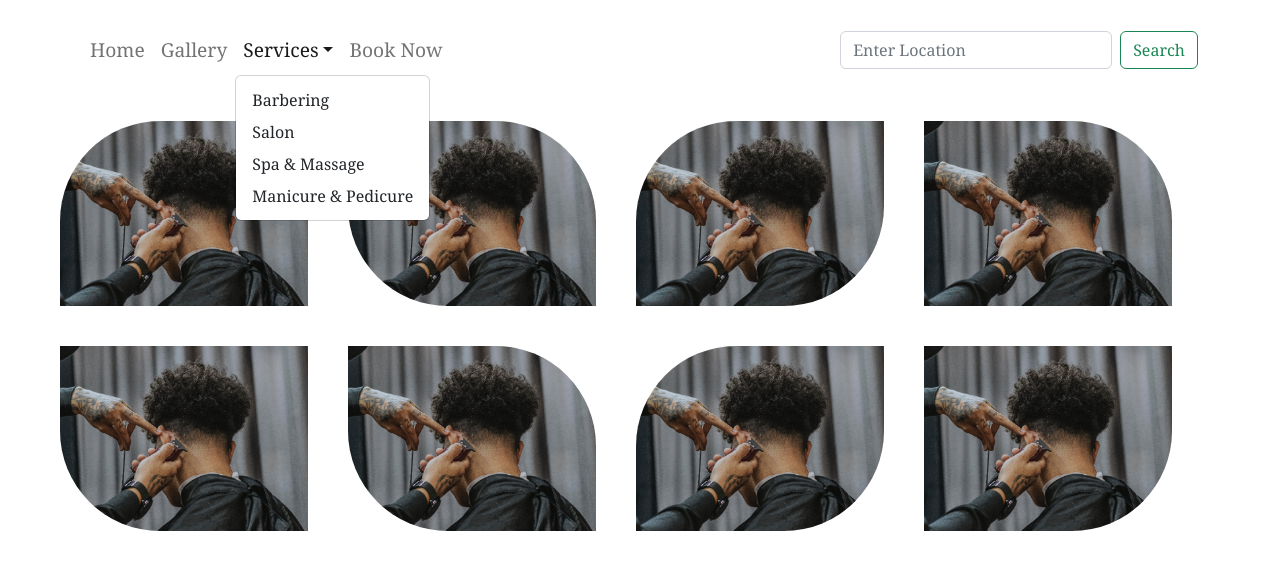
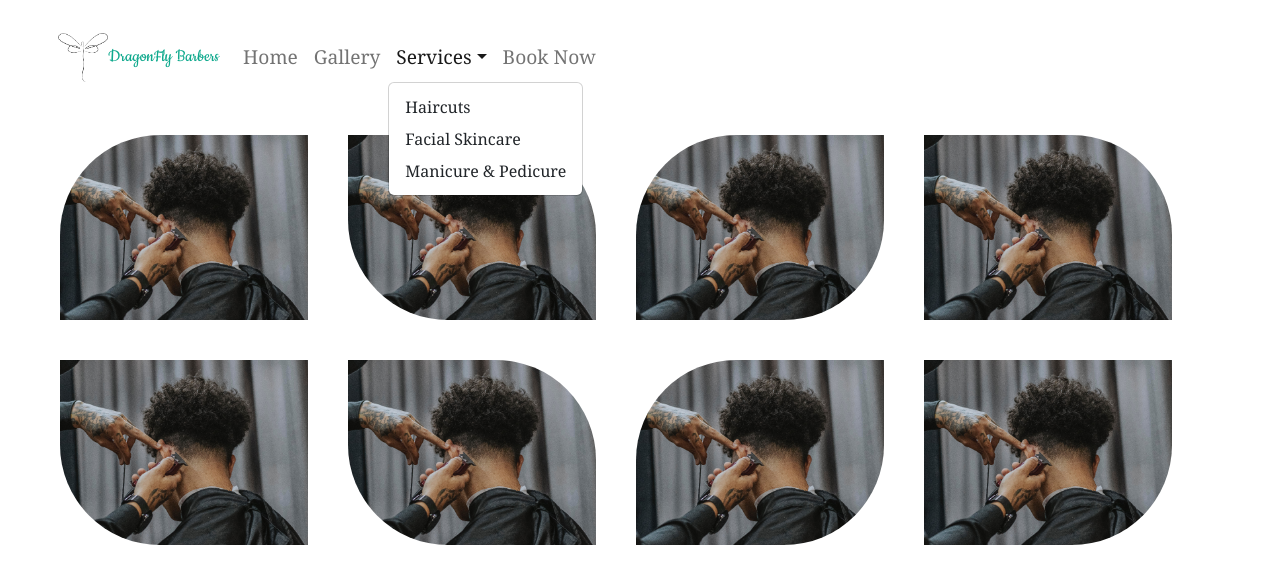
Before and after one commit to waynemorphic/dragonfly-barbershop, a React (Vite) app: page /gallery in a window 1280 px wide. Both pictures are taken after a click on the button "Services". Shown: the top 584 px of the page. Built offline with nearby package versions, Linux system fonts and the light colour scheme.

Commit message:
ids and classnames

```diff
--- a/src/pages/navbar/NavBar.jsx
+++ b/src/pages/navbar/NavBar.jsx
@@ -7,30 +7,37 @@ import {
   Button,
 } from "react-bootstrap";
 import "./NavBar.css";
+import logo from "./../../assets/logo.png";
 
 export default function NavBar() {
   return (
-    <Navbar collapseOnSelect expand="lg" variant="pills" className="navbar">
+    <Navbar collapseOnSelect expand="xl" variant="pills" className="navbar">
       <Container>
-        {/* <Navbar.Brand href="#home">Local Barbers</Navbar.Brand> */}
+        <Navbar.Brand href="/" id="brand">
+          <span>
+            <img src={logo} className="logo" />
+          </span>
+          DragonFly Barbers
+        </Navbar.Brand>
         <Navbar.Toggle aria-controls="responsive-navbar-nav" />
         <Navbar.Collapse id="responsive-navbar-nav">
           <Nav className="me-auto">
             <Nav.Link href="/">Home</Nav.Link>
             <Nav.Link href="/gallery">Gallery</Nav.Link>
             <NavDropdown title="Services" id="collasible-nav-dropdown">
-              <NavDropdown.Item href="#action/3.1">Barbering</NavDropdown.Item>
-              <NavDropdown.Item href="#action/3.2">Salon</NavDropdown.Item>
+              <NavDropdown.Item href="#action/3.1">
+                Haircuts
+              </NavDropdown.Item>
+              <NavDropdown.Item href="#action/3.2">
+                Facial Skincare
+              </NavDropdown.Item>
               <NavDropdown.Item href="#action/3.3">
-                Spa & Massage
-              </NavDropdown.Item>
-              <NavDropdown.Item href="#action/3.4">
                 Manicure & Pedicure
               </NavDropdown.Item>
             </NavDropdown>
             <Nav.Link href="/booking">Book Now</Nav.Link>
           </Nav>
-          <Nav>
+          {/* <Nav>
             <Form className="d-flex">
               <Form.Control
                 type="search"
@@ -40,7 +47,7 @@ export default function NavBar() {
               />
               <Button variant="outline-success">Search</Button>
             </Form>
-          </Nav>
+          </Nav> */}
         </Navbar.Collapse>
       </Container>
     </Navbar>
```
